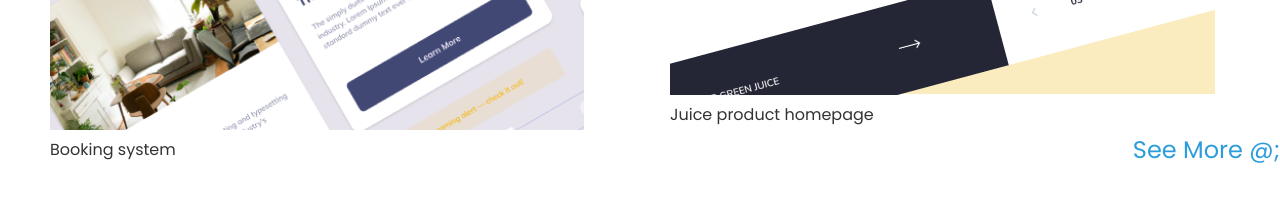
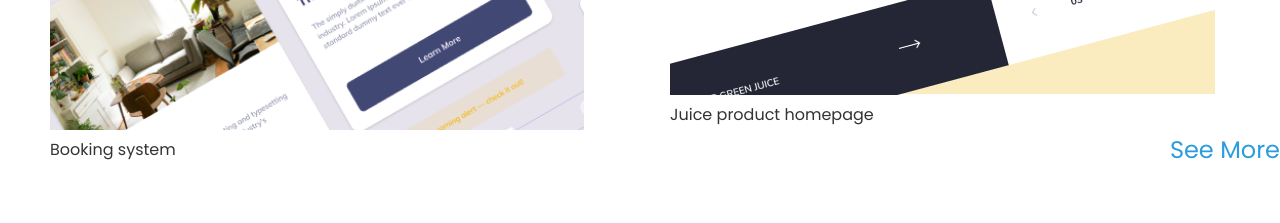
Before and after one commit to nnekasandra/edie-page, a React (Create React App) app: page / in a window 1280 px wide. Shown: the part 2960-3183 px from the top of the page. Built offline with nearby package versions, Linux system fonts and the light colour scheme.

Commit message:
href attribute in line 70 about.js file

```diff
--- a/src/about.js
+++ b/src/about.js
@@ -67,7 +67,7 @@ class About extends React.Component{
                         </figure>
                         </div>
                         <div className="button">
-                            <a href="#">See More @;</a>
+                            <a href="https://www.google.com">See More</a>
                         </div>
                     </div>
                     <div className="team">
```
